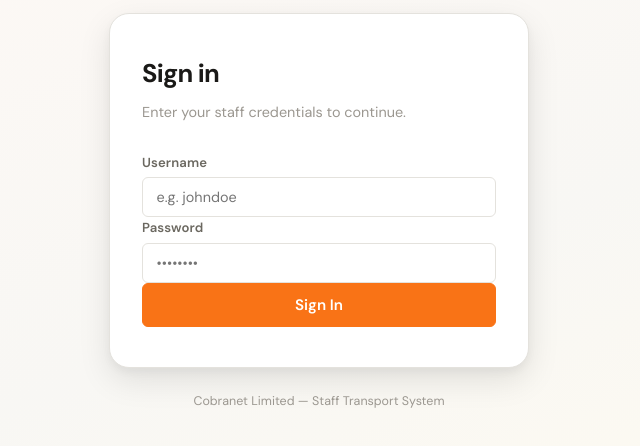
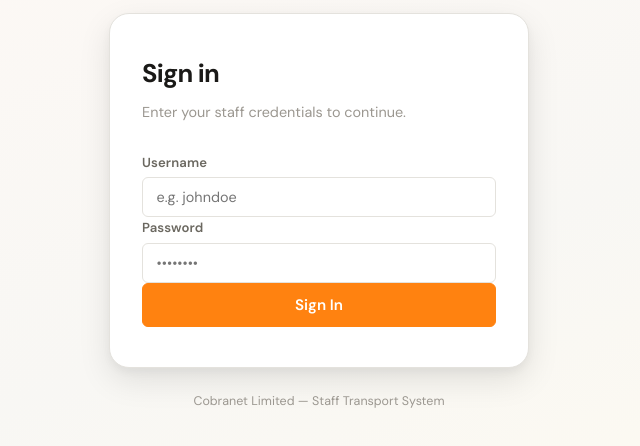
Before and after one commit to Ajiflex/cobranetstaffbus, a website: page public/index.html in a window 1280 px wide. Shown: the part 230-676 px from the top of the page, without its empty margins (321-961 px from the left). Drawn offline with nearby package versions, Linux system fonts and the light colour scheme.

Commit message:
Update brand color variables in style.css

```diff
--- a/public/style.css
+++ b/public/style.css
@@ -8,10 +8,10 @@
 /* ── CSS Custom Properties ──────────────────────────────────── */
 :root {
   /* Brand */
-  --brand:          #f97316;
-  --brand-dark:     #c2410c;
-  --brand-light:    #fff7ed;
-  --brand-border:   #fed7aa;
+  --brand:          #ff8210;
+  --brand-dark:     #e06800;
+  --brand-light:    #ff9d40;
+  --brand-border:   #ffd0a0;
 
   /* Neutrals */
   --bg:             #f8f7f4;
```
